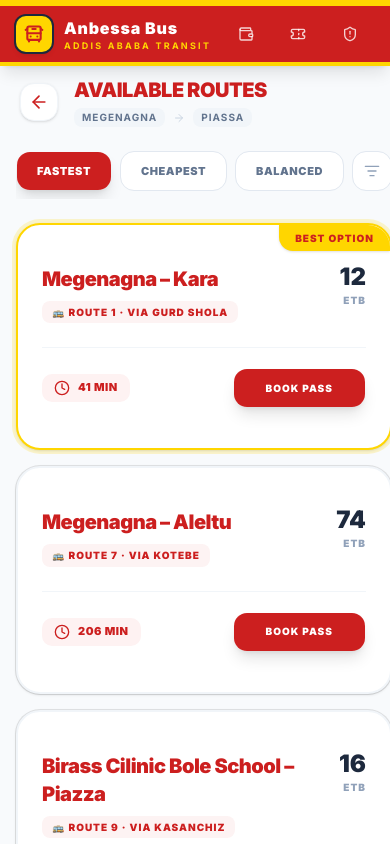
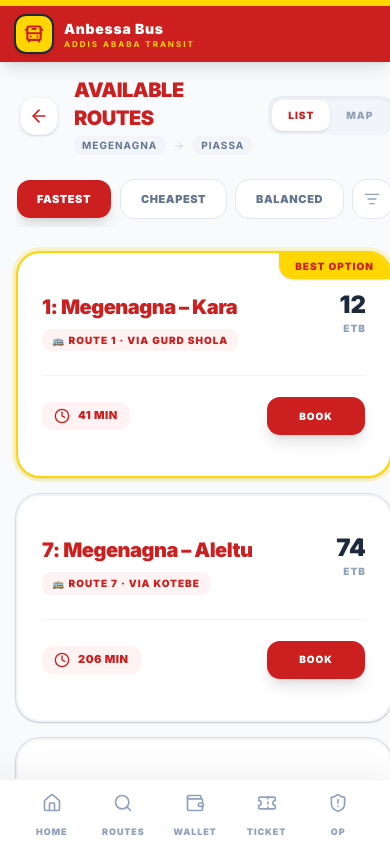
Before and after one commit to tamirat67/addismove, a Next.js app in the folder frontend/: page /results in a window 390 px wide. Shown: the top 844 px of the page. Built offline with nearby package versions, Linux system fonts and the light colour scheme.

Commit message:
feat: compact hero UI, mobile bottom navigation, and full-platform mobile optimization

```diff
--- a/frontend/src/app/(standard)/results/page.tsx
+++ b/frontend/src/app/(standard)/results/page.tsx
@@ -50,10 +50,13 @@
     return () => clearTimeout(timer);
   }, []);
 
+  const [viewMode, setViewMode] = useState<"list" | "map">("list");
+
   return (
-    <div className="max-w-6xl mx-auto w-full px-4 pt-4 lg:pt-8 pb-12 lg:pb-16 flex-1">
-      <div className="w-full pb-20 lg:pb-0 h-full flex flex-col">
-      <div className="flex items-center gap-4 mb-6 px-1 lg:px-0">
+    <div className="max-w-6xl mx-auto w-full px-4 pt-4 lg:pt-8 pb-32 lg:pb-16 flex-1">
+      <div className="w-full h-full flex flex-col">
+      <div className="flex items-center justify-between gap-4 mb-6 px-1 lg:px-0">
+        <div className="flex items-center gap-4">
           <Link
             href="/"
             className="p-2 bg-white shadow-sm border border-slate-100 rounded-xl transition-all hover:border-[#CC1F1F]/30"
@@ -70,6 +73,23 @@
               <ArrowLeft className="w-3 h-3 text-slate-300 rotate-180" />
               <span className="text-[10px] lg:text-xs text-slate-500 font-bold uppercase tracking-widest bg-slate-100 px-2 py-0.5 rounded-md">Piassa</span>
             </div>
+          </div>
+        </div>
+
+        {/* Mobile View Toggle */}
+        <div className="lg:hidden flex bg-slate-100 p-1 rounded-xl shadow-inner">
+            <button
+                onClick={() => setViewMode("list")}
+                className={`px-4 py-2 rounded-lg text-[10px] font-black uppercase tracking-widest transition-all ${viewMode === "list" ? "bg-white text-[#CC1F1F] shadow-sm" : "text-slate-400"}`}
+            >
+                List
+            </button>
+            <button
+                onClick={() => setViewMode("map")}
+                className={`px-4 py-2 rounded-lg text-[10px] font-black uppercase tracking-widest transition-all ${viewMode === "map" ? "bg-white text-[#CC1F1F] shadow-sm" : "text-slate-400"}`}
+            >
+                Map
+            </button>
         </div>
       </div>
 
@@ -102,7 +122,7 @@
             className="grid lg:grid-cols-12 gap-8 lg:gap-10 items-start">
 
             {/* Left Column: Route List */}
-            <div className="lg:col-span-5 space-y-6">
+            <div className={`lg:col-span-5 space-y-6 ${viewMode === "map" ? "hidden lg:block" : "block"}`}>
               {/* Filters */}
               <div className="flex gap-2 overflow-x-auto pb-2 scrollbar-hide">
                 {["Fastest", "Cheapest", "Balanced"].map((f) => (
@@ -148,7 +168,7 @@
                         <div className="flex justify-between items-start mb-6">
                           <div>
                             <h3 className="font-black flex items-center gap-2 text-xl tracking-tight" style={{ color: "#CC1F1F" }}>
-                              {route.name}
+                              {route.id}: {route.name}
                             </h3>
                             <div
                               className="flex items-center gap-2 mt-2 text-[10px] font-black uppercase tracking-widest px-2.5 py-1 rounded-md inline-block"
@@ -174,7 +194,7 @@
                             className="text-white rounded-xl shadow-lg px-8 h-10 font-black uppercase tracking-widest text-[10px] hover:opacity-90"
                             style={{ backgroundColor: "#CC1F1F" }}
                           >
-                            Book Pass
+                            Book
                           </Button>
                         </div>
                       </CardContent>
@@ -184,21 +204,21 @@
               </div>
             </div>
 
-            {/* Right Column: Route Map (Desktop Only) */}
-            <div className="hidden lg:block lg:col-span-7 sticky top-24">
-              <div className="w-full h-[600px] bg-slate-900 rounded-[3rem] overflow-hidden shadow-2xl relative border-4 border-white group">
+            {/* Right Column: Route Map (Responsive Toggle) */}
+            <div className={`lg:col-span-7 sticky top-24 ${viewMode === "list" ? "hidden lg:block" : "block"}`}>
+              <div className="w-full h-[500px] lg:h-[600px] bg-slate-900 rounded-[3rem] overflow-hidden shadow-2xl relative border-4 border-white group">
                 <LiveMap />
-                <div className="absolute top-6 left-6 right-6 flex gap-4 opacity-0 group-hover:opacity-100 transition-opacity duration-500">
+                <div className="absolute top-6 left-6 right-6 flex gap-4 opacity-0 lg:group-hover:opacity-100 transition-opacity duration-500">
                   <div className="bg-white/95 backdrop-blur shadow-lg border border-white p-4 rounded-2xl flex-1">
                     <p className="text-[10px] font-black uppercase tracking-widest text-slate-400 mb-1">Departure</p>
                     <p className="font-bold text-slate-800 text-sm flex items-center gap-2">
-                      <MapPin className="w-4 h-4" style={{ color: "#CC1F1F" }} /> Megenagna Terminal
+                      <MapPin className="w-4 h-4" style={{ color: "#CC1F1F" }} /> Megenagna
                     </p>
                   </div>
                   <div className="bg-white/95 backdrop-blur shadow-lg border border-white p-4 rounded-2xl flex-1">
                     <p className="text-[10px] font-black uppercase tracking-widest text-slate-400 mb-1">Arrival</p>
                     <p className="font-bold text-slate-800 text-sm flex items-center gap-2">
-                      <MapPin className="w-4 h-4 text-rose-500" /> Piassa Hub
+                      <MapPin className="w-4 h-4 text-rose-500" /> Piassa
                     </p>
                   </div>
                 </div>
--- a/frontend/src/app/(standard)/routes/page.tsx
+++ b/frontend/src/app/(standard)/routes/page.tsx
@@ -85,8 +85,8 @@
           </div>
         </CardHeader>
         <CardContent className="p-0">
-          <div className="overflow-x-auto min-h-[400px]">
-            <table className="w-full text-left border-collapse">
+          <div className="overflow-x-auto min-h-[400px] pb-4">
+            <table className="w-full text-left border-collapse min-w-[600px]">
               <thead>
                 <tr className="border-b border-slate-50 text-[10px] font-black uppercase tracking-widest text-slate-400">
                   <th className="px-6 py-4">#</th>
--- a/frontend/src/app/(standard)/ticket/page.tsx
+++ b/frontend/src/app/(standard)/ticket/page.tsx
@@ -24,8 +24,8 @@
   }
 
   return (
-    <div className="max-w-6xl mx-auto w-full px-4 pt-4 lg:pt-8 pb-12 lg:pb-16 flex-1">
-      <div className="max-w-md mx-auto w-full px-4 pt-4 space-y-6 animate-in zoom-in-95 duration-500 fade-in pb-10">
+    <div className="max-w-6xl mx-auto w-full px-4 pt-4 lg:pt-8 pb-32 lg:pb-16 flex-1">
+      <div className="max-w-md mx-auto w-full px-4 pt-4 space-y-6 animate-in zoom-in-95 duration-500 fade-in">
       <div className="flex items-center justify-between mb-4">
         <Link href="/results" className="text-gray-500 hover:text-black">
           <ArrowLeft className="w-5 h-5" />
--- a/frontend/src/app/(standard)/wallet/page.tsx
+++ b/frontend/src/app/(standard)/wallet/page.tsx
@@ -11,7 +11,7 @@
   const { balance, transactions } = useTenant();
 
   return (
-    <div className="w-full pb-20 lg:pb-0 animate-in fade-in duration-500">
+    <div className="w-full px-4 lg:px-0 pb-32 lg:pb-0 animate-in fade-in duration-500">
 
       <div className="flex items-center justify-between px-1 mb-8">
         <div>
--- a/frontend/src/components/Navigation.tsx
+++ b/frontend/src/components/Navigation.tsx
@@ -3,25 +3,29 @@
 import Link from "next/link";
 import { usePathname } from "next/navigation";
 import { motion } from "framer-motion";
-import { BusFront, Wallet, Ticket, ShieldAlert } from "lucide-react";
+import { BusFront, Wallet, Ticket, ShieldAlert, Home, Search, LayoutDashboard } from "lucide-react";
 
 export function Navigation() {
   const pathname = usePathname();
 
   if (pathname.startsWith("/admin")) return null;
 
-  const navItems = [
+  const mainNavItems = [
+    { name: "Home", path: "/", icon: Home },
+    { name: "Routes", path: "/routes", icon: Search },
     { name: "Wallet", path: "/wallet", icon: Wallet },
     { name: "Ticket", path: "/ticket", icon: Ticket },
     { name: "Admin", path: "/admin", icon: ShieldAlert },
   ];
 
   return (
+    <>
+      {/* TOP HEADER (Desktop: Full / Mobile: Branding Only) */}
       <header
         className="fixed top-0 left-0 right-0 z-50 w-full shadow-lg"
         style={{ backgroundColor: "#CC1F1F" }}
       >
-      {/* Yellow top stripe — like the yellow band on the Anbessa bus roof */}
+        {/* Yellow top stripe */}
         <div className="w-full h-1.5" style={{ backgroundColor: "#FFD600" }} />
 
         <nav className="max-w-7xl mx-auto flex items-center justify-between px-4 sm:px-6 lg:px-8 h-14">
@@ -34,11 +38,11 @@
               <BusFront className="w-5 h-5" style={{ color: "#CC1F1F" }} strokeWidth={2.5} />
             </div>
             <div className="flex flex-col leading-tight">
-            <span className="font-black text-base tracking-wider" style={{ color: "#FFFFFF" }}>
+              <span className="font-black text-sm sm:text-base tracking-wider" style={{ color: "#FFFFFF" }}>
                 Anbessa Bus
               </span>
               <span
-              className="font-bold text-[9px] tracking-[0.25em] uppercase"
+                className="font-bold text-[8px] sm:text-[9px] tracking-[0.25em] uppercase"
                 style={{ color: "#FFD600" }}
               >
                 Addis Ababa Transit
@@ -46,9 +50,9 @@
             </div>
           </Link>
 
-        {/* Nav Links */}
-        <div className="flex items-center gap-1">
-          {navItems.map((item) => {
+          {/* Desktop Nav Links (Hidden on Mobile) */}
+          <div className="hidden lg:flex items-center gap-1">
+            {mainNavItems.map((item) => {
               const isActive = pathname === item.path;
               const Icon = item.icon;
 
@@ -56,47 +60,69 @@
                 <Link
                   key={item.path}
                   href={item.path}
-                className="relative px-4 py-2 rounded-lg text-sm font-bold transition-all duration-200 flex items-center gap-2"
+                  className="relative px-4 py-2 rounded-lg text-[11px] font-black uppercase tracking-widest transition-all duration-200 flex items-center gap-2"
                   style={{
                     color: isActive ? "#CC1F1F" : "rgba(255,255,255,0.80)",
                   }}
                 >
                   {isActive && (
                     <motion.div
-                    layoutId="anbessa-nav-pill"
+                      layoutId="anbessa-nav-pill-desktop"
                       className="absolute inset-0 rounded-lg shadow-md"
                       style={{ backgroundColor: "#FFD600" }}
                       transition={{ type: "spring", stiffness: 450, damping: 28 }}
                     />
                   )}
-                <span
-                  className="relative z-10 flex items-center gap-2"
-                  onMouseEnter={(e) => {
-                    if (!isActive)
-                      (e.currentTarget.parentElement as HTMLElement).style.color = "#FFD600";
-                  }}
-                  onMouseLeave={(e) => {
-                    if (!isActive)
-                      (e.currentTarget.parentElement as HTMLElement).style.color =
-                        "rgba(255,255,255,0.80)";
-                  }}
-                >
-                  <Icon
-                    className="w-4 h-4"
-                    strokeWidth={isActive ? 2.5 : 2}
-                  />
-                  <span className={`${isActive ? "block" : "hidden sm:block"}`}>
-                    {item.name}
-                  </span>
+                  <span className="relative z-10 flex items-center gap-2">
+                    <Icon className="w-4 h-4" strokeWidth={isActive ? 2.5 : 2} />
+                    <span>{item.name}</span>
                   </span>
                 </Link>
               );
             })}
           </div>
+
+          {/* Mobile Right Action (Optional - Profile or Search) */}
+          <div className="lg:hidden">
+              {/* Could add a specific mobile action here if needed */}
+          </div>
         </nav>
 
-      {/* Yellow bottom stripe */}
-      <div className="w-full h-1" style={{ backgroundColor: "#FFD600" }} />
+        {/* Yellow bottom stripe (Desktop only) */}
+        <div className="hidden lg:block w-full h-1" style={{ backgroundColor: "#FFD600" }} />
       </header>
+
+      {/* BOTTOM NAVIGATION (Mobile Only) */}
+      <div className="lg:hidden fixed bottom-0 left-0 right-0 z-50 bg-white border-t border-slate-100 pb-safe shadow-[0_-10px_30px_rgba(0,0,0,0.05)]">
+        <div className="flex items-center justify-around h-16 px-4">
+          {mainNavItems.map((item) => {
+            const isActive = pathname === item.path;
+            const Icon = item.icon;
+
+            return (
+              <Link
+                key={item.path}
+                href={item.path}
+                className="relative flex flex-col items-center justify-center w-full h-full gap-1 transition-all"
+              >
+                <div className={`relative p-2 rounded-xl transition-all ${isActive ? "bg-[#CC1F1F] text-white shadow-lg" : "text-slate-400"}`}>
+                    <Icon className="w-5 h-5" strokeWidth={isActive ? 2.5 : 2} />
+                    {isActive && (
+                        <motion.div
+                            layoutId="mobile-active-bg"
+                            className="absolute inset-0 bg-[#CC1F1F] rounded-xl -z-10"
+                            transition={{ type: "spring", bounce: 0.2, duration: 0.6 }}
+                        />
+                    )}
+                </div>
+                <span className={`text-[9px] font-black uppercase tracking-widest ${isActive ? "text-[#CC1F1F]" : "text-slate-400"}`}>
+                  {item.name === "Admin" ? "Op" : item.name}
+                </span>
+              </Link>
+            );
+          })}
+        </div>
+      </div>
+    </>
   );
 }
```
Also changed, not shown: frontend/src/app/(standard)/page.tsx (+60 -31 lines), frontend/public/hero.png, frontend/public/hero1.png (added). Lines whose indentation alone changed are shown as unchanged.
